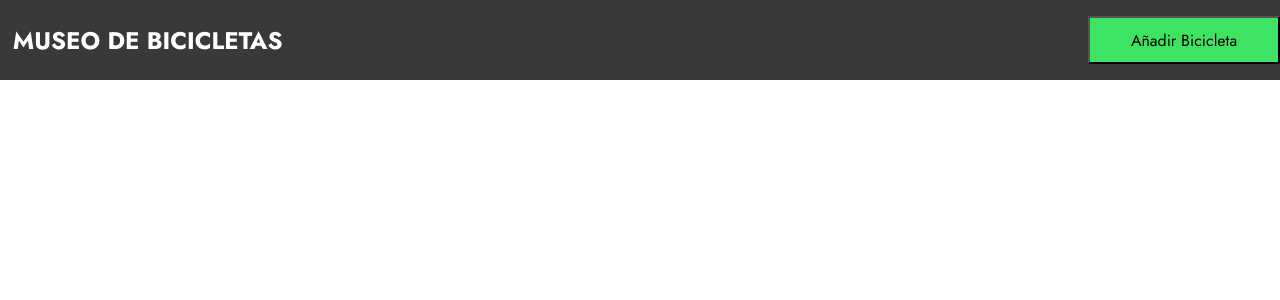
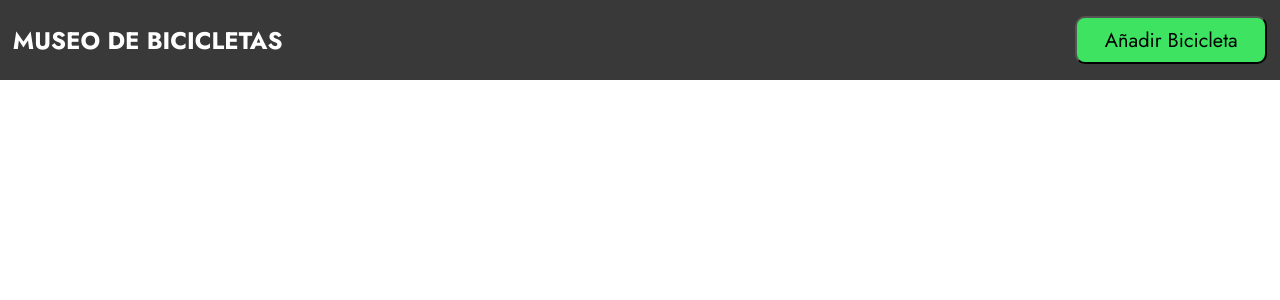
Before and after one commit to SarayAnta/proyecto05-museo, a React (Vite) app: page /nav in a window 1280 px wide. Shown: the top 300 px of the page. Built offline with nearby package versions, Linux system fonts and the light colour scheme.

Commit message:
adding styles

```diff
--- a/src/components/button/Button-add/add-button.css
+++ b/src/components/button/Button-add/add-button.css
@@ -1,8 +1,10 @@
 .add-button {
     background-color: #3DE361;
-    font-size: medium;
-    font-family: jost;
+    font-size: 20px;
+    color: black;
+    font-family: 'Jost', sans-serif;
     width: 15vw;
     height: 6vh;
-    padding: 1vh;
+    margin-right: 1vw;
+    border-radius: 10px 10px 10px 10px;
 }
```
